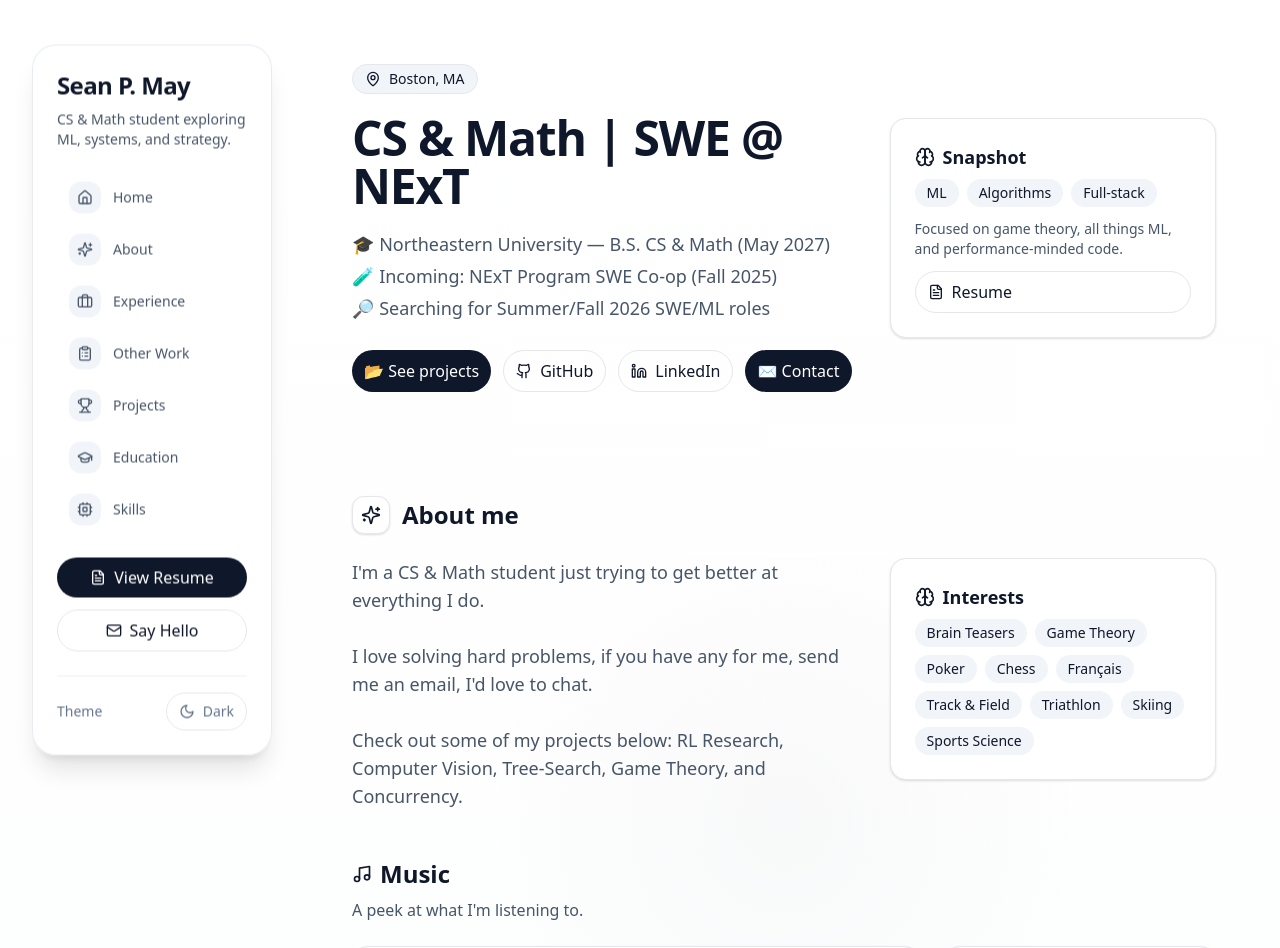
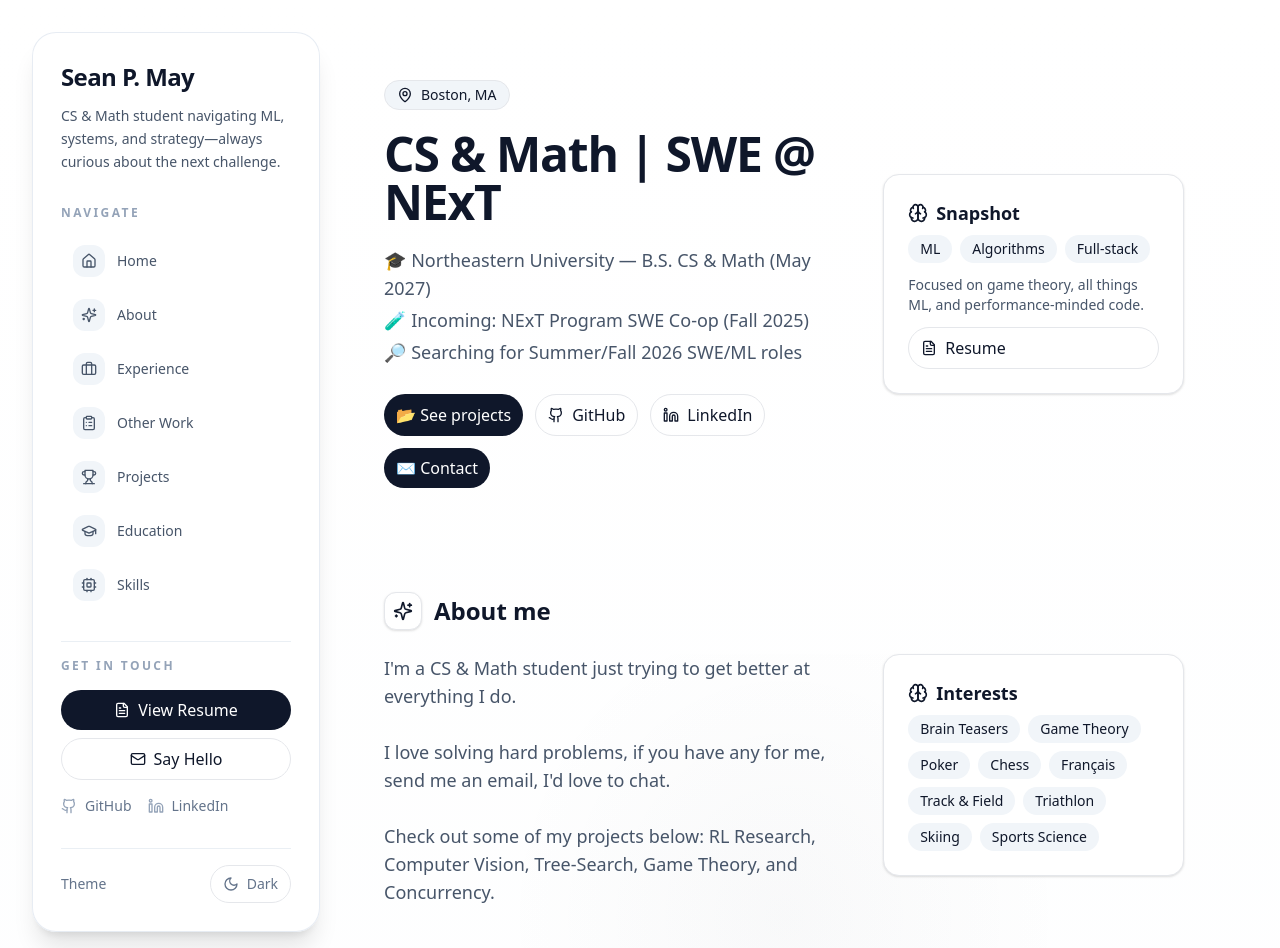
Before and after one commit to seanpatrickmay/seanpatrickmay.github.io, a Next.js app: page / in a window 1280 px wide. Shown: the top 948 px of the page. Built offline with nearby package versions, Linux system fonts and the light colour scheme; grey boxes are pictures that could not be loaded.

Commit message:
Refine sticky sidebar layout and add scroll recoil

```diff
--- a/components/Header.jsx
+++ b/components/Header.jsx
@@ -1,3 +1,4 @@
+import { useEffect, useRef, useState } from 'react';
 import ThemeToggle from '@/components/ThemeToggle';
 import PillLink from '@/components/ui/PillLink';
 import {
@@ -5,8 +6,10 @@ import {
   ClipboardList,
   Cpu,
   FileText,
+  Github,
   GraduationCap,
   Home,
+  Linkedin,
   Mail,
   Sparkles,
   Trophy,
@@ -23,6 +26,42 @@ const navItems = [
 ];
 
 export default function Header({ links }) {
+  const [scrollOffset, setScrollOffset] = useState(0);
+  const lastScrollRef = useRef(0);
+  const resetTimeoutRef = useRef(null);
+
+  useEffect(() => {
+    if (typeof window === 'undefined') return undefined;
+
+    lastScrollRef.current = window.scrollY;
+
+    const handleScroll = () => {
+      const current = window.scrollY;
+      const delta = lastScrollRef.current - current;
+      lastScrollRef.current = current;
+
+      const offset = Math.max(Math.min(delta * 0.35, 10), -10);
+      setScrollOffset(offset);
+
+      if (resetTimeoutRef.current) {
+        window.clearTimeout(resetTimeoutRef.current);
+      }
+
+      resetTimeoutRef.current = window.setTimeout(() => {
+        setScrollOffset(0);
+      }, 150);
+    };
+
+    window.addEventListener('scroll', handleScroll, { passive: true });
+
+    return () => {
+      window.removeEventListener('scroll', handleScroll);
+      if (resetTimeoutRef.current) {
+        window.clearTimeout(resetTimeoutRef.current);
+      }
+    };
+  }, []);
+
   return (
     <>
       <header className="fixed inset-x-0 top-0 z-40 border-b border-slate-200/70 bg-white/80 backdrop-blur dark:border-slate-800/60 dark:bg-slate-950/70 lg:hidden">
@@ -53,25 +92,33 @@ export default function Header({ links }) {
       </header>
 
       <aside className="hidden lg:block">
-        <div className="fixed left-8 top-1/2 z-40 w-60 -translate-y-1/2">
-          <div className="space-y-6 rounded-3xl border border-slate-200/80 bg-white/90 p-6 shadow-xl backdrop-blur dark:border-slate-800/70 dark:bg-slate-950/70">
-            <div>
+        <div
+          className="fixed left-8 top-8 z-40 w-72 transition-transform duration-300 ease-out will-change-transform"
+          style={{ transform: `translateY(${scrollOffset}px)` }}
+        >
+          <div className="space-y-8 rounded-3xl border border-slate-200/80 bg-white/90 p-7 shadow-xl backdrop-blur dark:border-slate-800/70 dark:bg-slate-950/70">
+            <div className="space-y-3">
               <a
                 href="#home"
-                className="text-2xl font-bold tracking-tight text-slate-900 dark:text-slate-100"
+                className="text-2xl font-bold tracking-tight text-slate-900 transition hover:text-slate-700 dark:text-slate-100 dark:hover:text-slate-300"
               >
                 Sean P. May
               </a>
-              <p className="mt-2 text-sm text-slate-600 dark:text-slate-400">
-                CS & Math student exploring ML, systems, and strategy.
+              <p className="text-sm leading-relaxed text-slate-600 dark:text-slate-400">
+                CS & Math student navigating ML, systems, and strategy—always curious about the next challenge.
               </p>
             </div>
-            <nav className="space-y-1">
+
+            <nav aria-label="Primary" className="space-y-4">
+              <div className="text-xs font-semibold uppercase tracking-[0.2em] text-slate-400 dark:text-slate-500">
+                Navigate
+              </div>
+              <div className="space-y-1.5">
                 {navItems.map(({ id, label, icon: Icon }) => (
                   <a
                     key={id}
                     href={`#${id}`}
-                  className="group flex items-center gap-3 rounded-xl px-3 py-2 text-sm font-medium text-slate-600 transition hover:bg-slate-100 hover:text-slate-900 focus-visible:outline-none focus-visible:ring-2 focus-visible:ring-slate-400 dark:text-slate-300 dark:hover:bg-slate-900 dark:hover:text-white"
+                    className="group flex items-center gap-3 rounded-2xl px-3 py-2 text-sm font-medium text-slate-600 transition hover:bg-slate-100 hover:text-slate-900 focus-visible:outline-none focus-visible:ring-2 focus-visible:ring-slate-400 dark:text-slate-300 dark:hover:bg-slate-900 dark:hover:text-white"
                   >
                     <span className="flex h-8 w-8 items-center justify-center rounded-xl border border-transparent bg-slate-100 text-slate-600 transition group-hover:border-slate-300 group-hover:bg-white group-hover:text-slate-900 dark:bg-slate-900 dark:text-slate-400 dark:group-hover:border-slate-700 dark:group-hover:bg-slate-800 dark:group-hover:text-white">
                       <Icon className="h-4 w-4" />
@@ -79,8 +126,14 @@ export default function Header({ links }) {
                     {label}
                   </a>
                 ))}
+              </div>
             </nav>
-            <div className="space-y-3">
+
+            <div className="space-y-4 border-t border-slate-200/70 pt-4 dark:border-slate-800/60">
+              <div className="text-xs font-semibold uppercase tracking-[0.2em] text-slate-400 dark:text-slate-500">
+                Get in touch
+              </div>
+              <div className="flex flex-col gap-2">
                 <PillLink
                   href={links.resume}
                   icon={FileText}
@@ -98,6 +151,28 @@ export default function Header({ links }) {
                   Say Hello
                 </PillLink>
               </div>
+              <div className="flex flex-wrap gap-4 text-sm text-slate-500 dark:text-slate-400">
+                <a
+                  href={links.github}
+                  className="group inline-flex items-center gap-2 transition hover:text-slate-700 dark:hover:text-slate-200"
+                  rel="noreferrer"
+                  target="_blank"
+                >
+                  <Github className="h-4 w-4 text-slate-400 transition group-hover:text-slate-700 dark:text-slate-500 dark:group-hover:text-slate-200" />
+                  GitHub
+                </a>
+                <a
+                  href={links.linkedin}
+                  className="group inline-flex items-center gap-2 transition hover:text-slate-700 dark:hover:text-slate-200"
+                  rel="noreferrer"
+                  target="_blank"
+                >
+                  <Linkedin className="h-4 w-4 text-slate-400 transition group-hover:text-slate-700 dark:text-slate-500 dark:group-hover:text-slate-200" />
+                  LinkedIn
+                </a>
+              </div>
+            </div>
+
             <div className="flex items-center justify-between border-t border-slate-200/70 pt-4 text-sm text-slate-500 dark:border-slate-800/60 dark:text-slate-400">
               <span>Theme</span>
               <ThemeToggle />
--- a/pages/index.jsx
+++ b/pages/index.jsx
@@ -73,7 +73,7 @@ export default function Home() {
       </Head>
 
       <Header links={links} />
-      <main className="pt-32 sm:pt-28 md:pt-24 lg:pt-0 lg:pl-[18rem] lg:pr-8 xl:pl-[20rem]">
+      <main className="pt-32 sm:pt-28 md:pt-24 lg:pt-4 lg:pl-[21rem] lg:pr-12 xl:pl-[22rem] xl:pr-16 2xl:pl-[23rem]">
         <Hero links={links} />
         <AboutSection interests={interests} />
 
```
Lines whose indentation alone changed are shown as unchanged.
